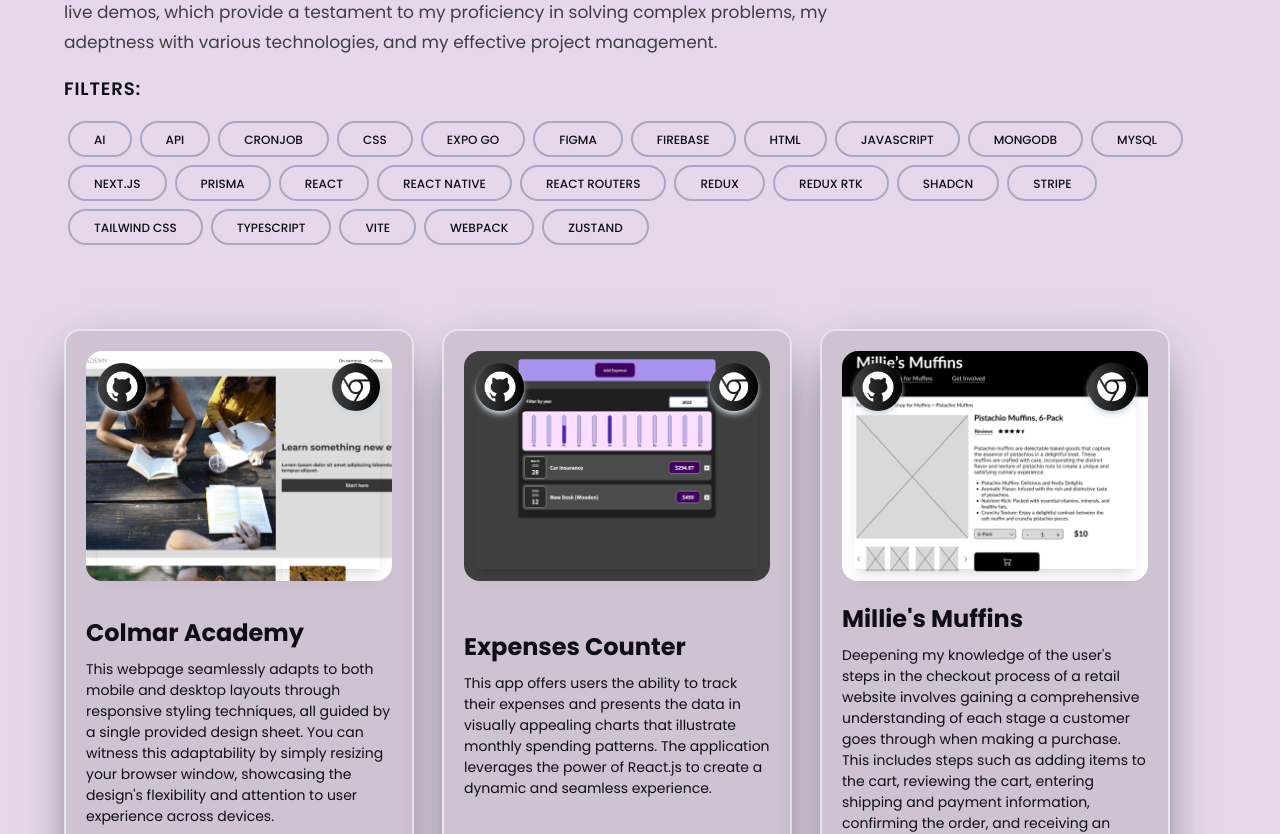
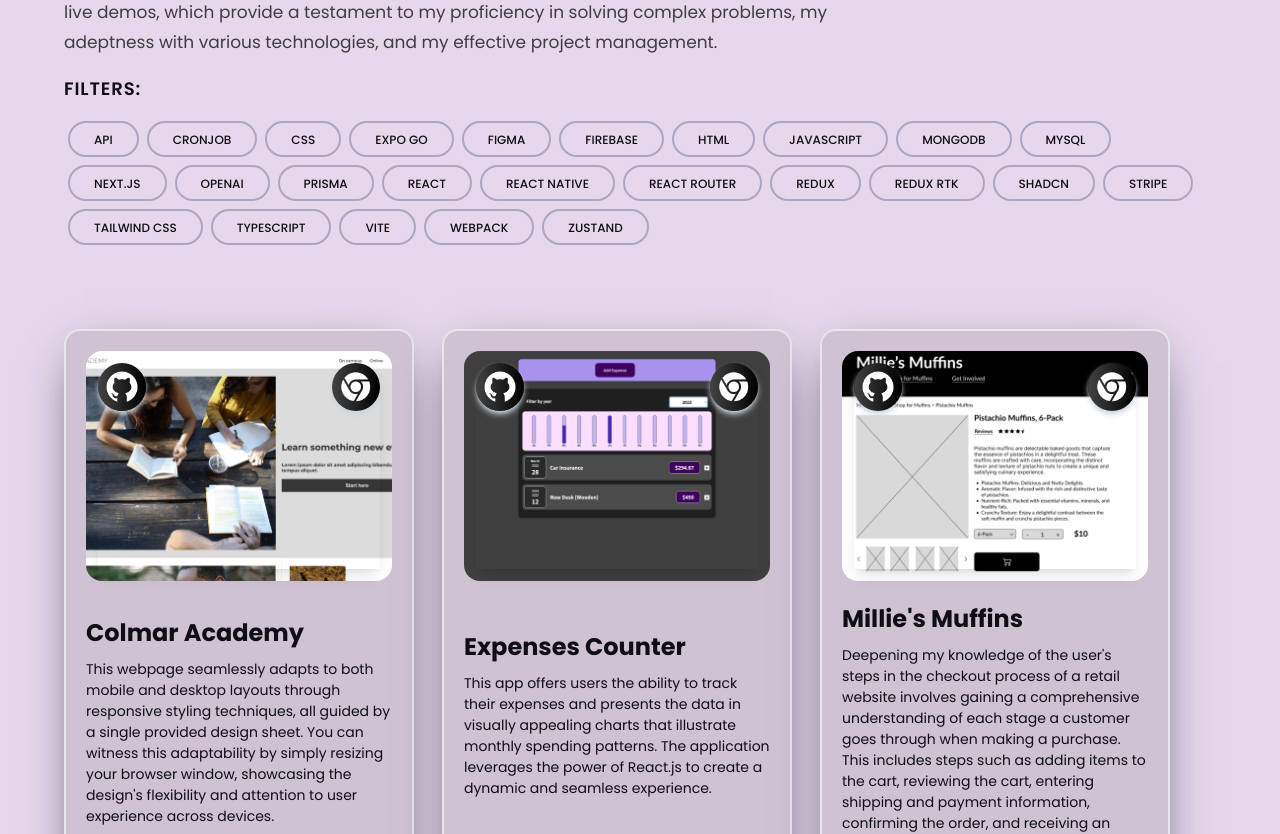
Before and after one commit to Danieldo1/dani-sper, a React (Vite) app: page / in a window 1280 px wide. Shown: the part 2060-2894 px from the top of the page. Built offline with nearby package versions, Linux system fonts and the light colour scheme.

Commit message:
Added more styles for the filter buttons

```diff
--- a/src/components/Navbar.jsx
+++ b/src/components/Navbar.jsx
@@ -64,7 +64,7 @@ const Navbar = () => {
           <div
             className={`${
               !toggle ? "hidden" : "flex"
-            } p-6 black-gradient absolute top-20 right-0 mx-4 my-2 min-w-[140px] z-10 rounded-xl`}
+            } p-6 black-gradient absolute top-20 right-0 mx-4 my-0 min-w-[140px] z-10 rounded-xl`}
           >
             <ul className=" list-none flex justify-end items-start flex-col gap-4 ">
               {navLinks.map((Link) => (
--- a/src/components/Works.jsx
+++ b/src/components/Works.jsx
@@ -6,7 +6,7 @@ import { styles } from "../styles";
 import { github,chrome } from "../assets";
 import { SectionWrapper } from "../hoc";
 import { projects } from "../constants";
-import { fadeIn, textVariant } from "../utils/motion";
+import { fadeIn, staggerContainer, textVariant } from "../utils/motion";
 
 const ProjectCard = ({
   index,
@@ -27,7 +27,7 @@ const ProjectCard = ({
         options={{ max: 45, scale: 1, speed: 250 }}
         className="dark:bg-tertiary  light: bg-purple-200 p-5 shadow-card  light: border-2 purple-100 rounded-2xl  xs:w-[350px]  w-full  flex"
       >
-    <motion.div className="flex-col flex justify-between " >
+    <motion.div className="flex-col flex justify-between " variants={staggerContainer} >
         {/* card div */}
         <div className={`relative w-full h-[230px] ${isLastThree ? 'mt-0' : ''}`}>
           {isLastThree && (
@@ -99,7 +99,7 @@ const ProjectCard = ({
 };
 
 const technologies = [
-  "AI",
+
   "API",
   "CronJob",
   "CSS",
@@ -111,10 +111,11 @@ const technologies = [
   "MongoDB",
   "MySQL",
   "Next.js",
+  "OpenAi",
   "Prisma",
   "React",
   "React Native",
-  "React Routers",
+  "React Router",
   "Redux",
   "Redux RTK",
   "Shadcn",
@@ -131,26 +132,28 @@ const Works = () => {
 
   const toggleFilter = (filter) => {
     if (activeFilters.includes(filter)) {
-      // Remove filter if it's already active
+
       setActiveFilters(activeFilters.filter((f) => f !== filter));
     } else {
-      // Add filter if it's not active
+
       setActiveFilters([...activeFilters, filter]);
     }
   };
 
   const generateButtons = () => {
+
     return technologies.map((tech) => (
-      <button
+      <motion.button
         key={tech}
         type="button"
         onClick={() => toggleFilter(tech)}
         className={`dark:text-white light: text-midnight-100 inline-block m-1 rounded-full border-2 border-secondary md:px-6 md:pb-[6px] md:pt-2 px-2 pb-1 pt-1 text-xs font-medium uppercase leading-normal text-primary-700 transition duration-700 ease-in-out hover:border-primary-accent-100 hover:bg-neutral-500 hover:bg-opacity-25 focus:border-primary-accent-100 focus:outline-none focus:ring-0 active:border-primary-green-200 dark:text-primary-100 dark:hover:bg-neutral-100 dark:hover:bg-opacity-10 ${
           activeFilters.includes(tech) ? " dark:hover:border-green-600 light: hover:border-coral dark:border-green-400 light: border-[#FF3A55] " : ""
         }`}
+
       >
         {tech}
-      </button>
+      </motion.button>
     ));
   };
 
--- a/src/constants/index.js
+++ b/src/constants/index.js
@@ -296,7 +296,7 @@ const projects = [
         color: "green-text-gradient",
       },
       {
-        name: "React Routers",
+        name: "React Router",
         color: "blue-text-gradient",
       },
     ],
@@ -610,7 +610,7 @@ const projects = [
         color: "red-text-gradient",
       },
       {
-        name: "AI",
+        name: "OpenAi",
         color: "purple-text-gradient",
       },
     ],
@@ -643,7 +643,7 @@ const projects = [
         color: "pink-text-gradient",
       },
       {
-        name: "AI",
+        name: "OpenAi",
         color: "blue-text-gradient",
       },
       {
@@ -747,7 +747,7 @@ const projects = [
         color: "purple-text-gradient",
       },
       {
-        name: "AI",
+        name: "OpenAi",
         color: "orange-text-gradient",
       },
       {
--- a/src/utils/motion.js
+++ b/src/utils/motion.js
@@ -9,7 +9,7 @@ export const textVariant = (delay) => {
         opacity: 1,
         transition: {
           type: "spring",
-          duration: 1.25,
+          duration: 1,
           delay: delay,
         },
       },
--- a/vite.config.js
+++ b/vite.config.js
@@ -11,13 +11,13 @@ export default defineConfig({
           quality: 50
         },
         png: {
-          quality: 10
+          quality: 100
         },
         webp: {
           quality: 50
         },
         svg:{
-          quality: 100
+          quality: 10
         }
 
     }}), react()],
```
